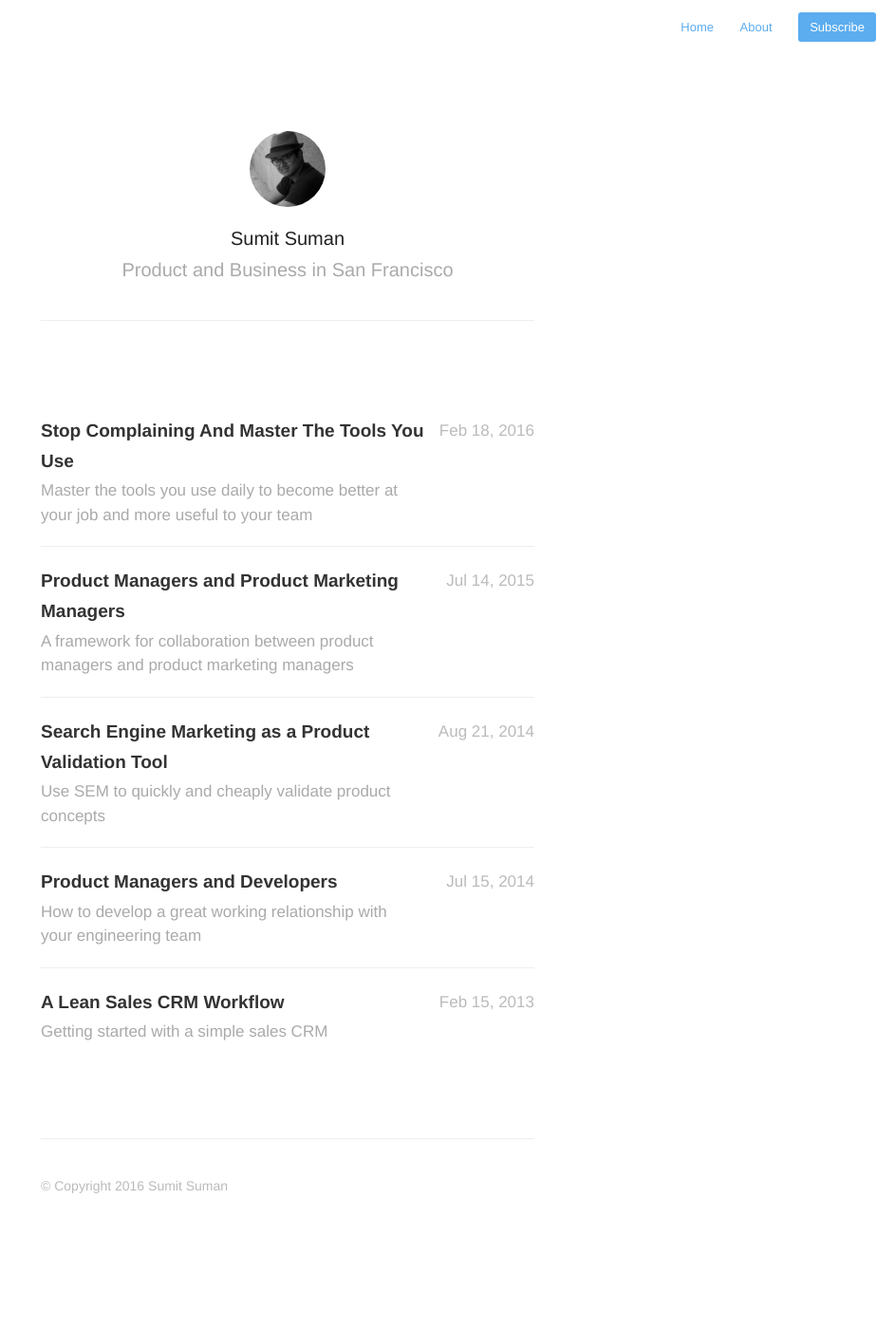
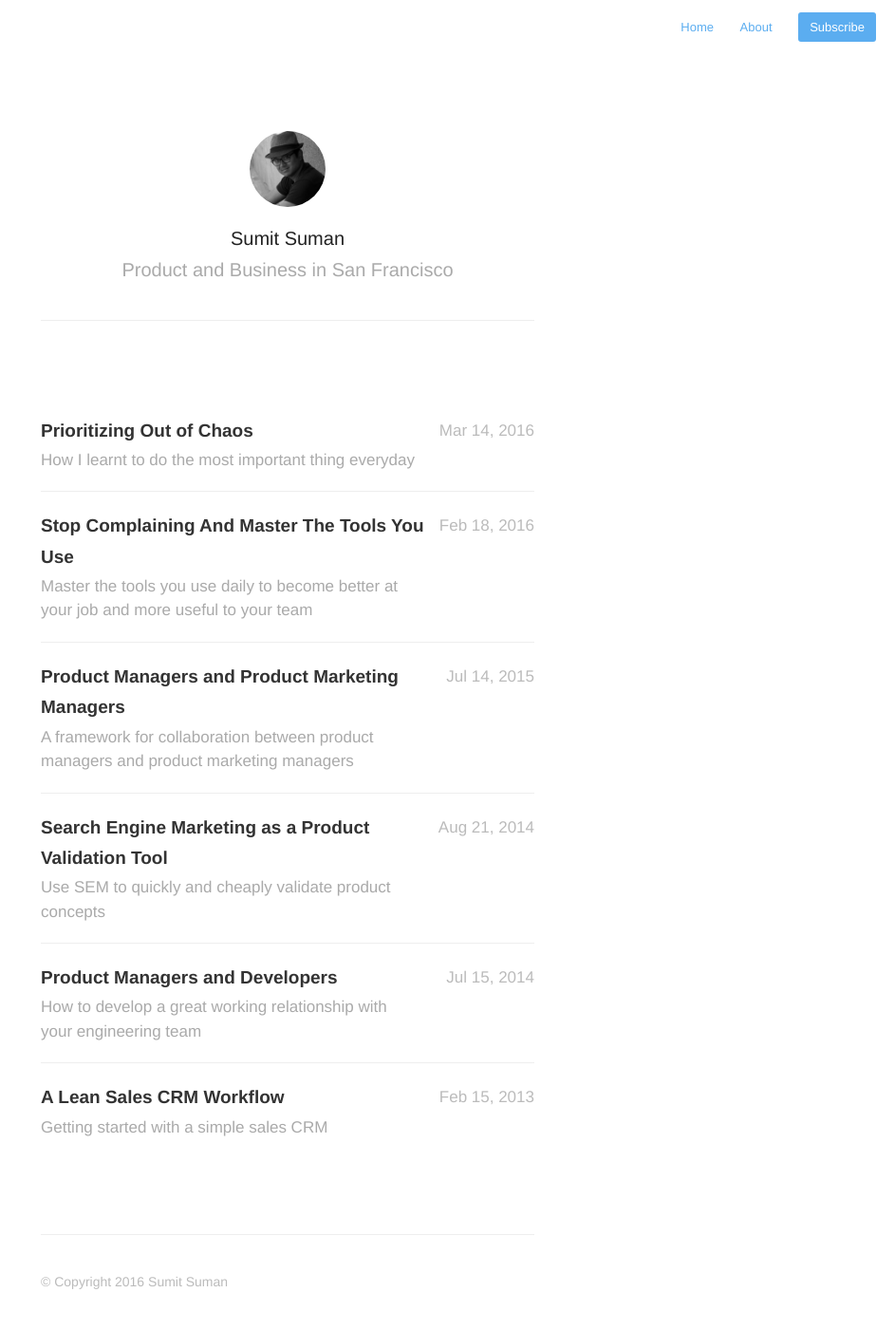
Before and after one commit to sumitsuman/sumitsuman.github.io, a Jekyll site: the page built from index.html, in a window 1280 px wide. Shown: the whole page at 95% size, without its empty margins (337-1280 px from the left). Built offline with Jekyll 4.4.1, drawn with Linux system fonts in a browser that asks for light colours; nearby versions of some CDN libraries; Markdown is read by kramdown in place of the engine named in the settings; the list of posts is cut into pages by our own code; before the commit the page ends 1300 px from its top, so only the background shows below that; some of the changed lines change nothing that is shown.

Commit message:
Chaos post, config change

```diff
--- a/_config.yml
+++ b/_config.yml
@@ -4,11 +4,11 @@ meta_description: "Blogging about building messaging, chat, and collaboration pr
 
 aboutPage: true
 
-markdown: redcarpet
-redcarpet:
-    extensions: ["smart", "tables", "no_intra_emphasis", "fenced_code_blocks", "autolink", "strikethrough", "superscript", "with_toc_data"]
+markdown: kramdown
+#redcarpet:
+   # extensions: ["smart", "tables", "no_intra_emphasis", "fenced_code_blocks", "autolink", "strikethrough", "superscript", "with_toc_data"]
 
-highlighter: pygments
+highlighter: rouge
 
 # Permalinks
 permalink:        pretty
--- /dev/null
+++ b/_posts/2016-05-15-prioritizing-out-of-chaos.md
@@ -0,0 +1,24 @@
+---
+layout: post
+date:   2016-03-14
+title: Prioritizing Out of Chaos
+permalink: prioritizing-out-of-chaos
+description: How I learnt to do the most important thing everyday
+---
+
+![Chaos](/assets/images/chaos.png)
+
+##Most Important Stuff
+30 minutes on Sunday night helps me avoid chaos during the week. My routine is to look at everything on my plate and note down the most important ones. **Everyday, before I start something new, I see this list to make sure I spend most of my day on the most important stuff.** This is all the project management that my teams and I need. This system relies on 3 pillars:
+
+
+##1. Big Needle(s) to Move
+I must always know what big needle(s) we are trying to move. Without that explicit knowledge, I can never identify the most important items. The big needle could be determined by the objective for me or my team; it could be an impending milestone; or be determined by a crisis. Knowing what to focus wins half the battle.
+
+
+##2. Method to Process Inputs
+I must have a method of efficiently processing all the inputs I get -- emails, IMs, meeting notes, todos, white-boarding ideas. Aspects of GTD system are very helpful -- I try to finish quick things immediately, send stuff to others if I can't do it, file and tag stuff on my plate so I can access them on demand. Tools are of-course helpful.
+
+
+##3. Stamina to Survive Noise
+In most of knowledge roles, we get inundated with inputs. The noise is bound to overwhelm us. It is a never ending battle. It needs stamina, patience, and tact to keep focus. As companies grow, it becomes inevitably harder. I follow a simple rule -- **most of the day should be spent on the most important stuff**. Let's just say that a lot of good can happen in rest of the time :).
```
Also changed, not shown: assets/images/chaos.png (added).
